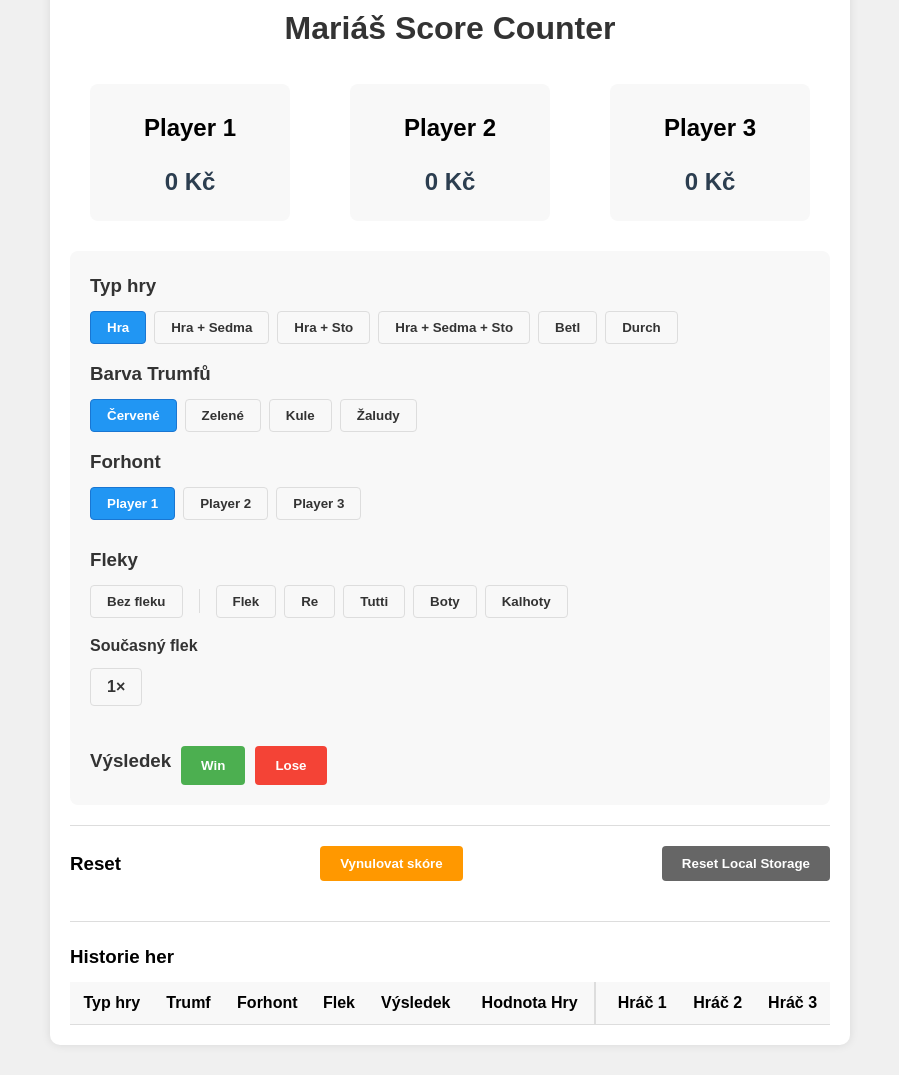
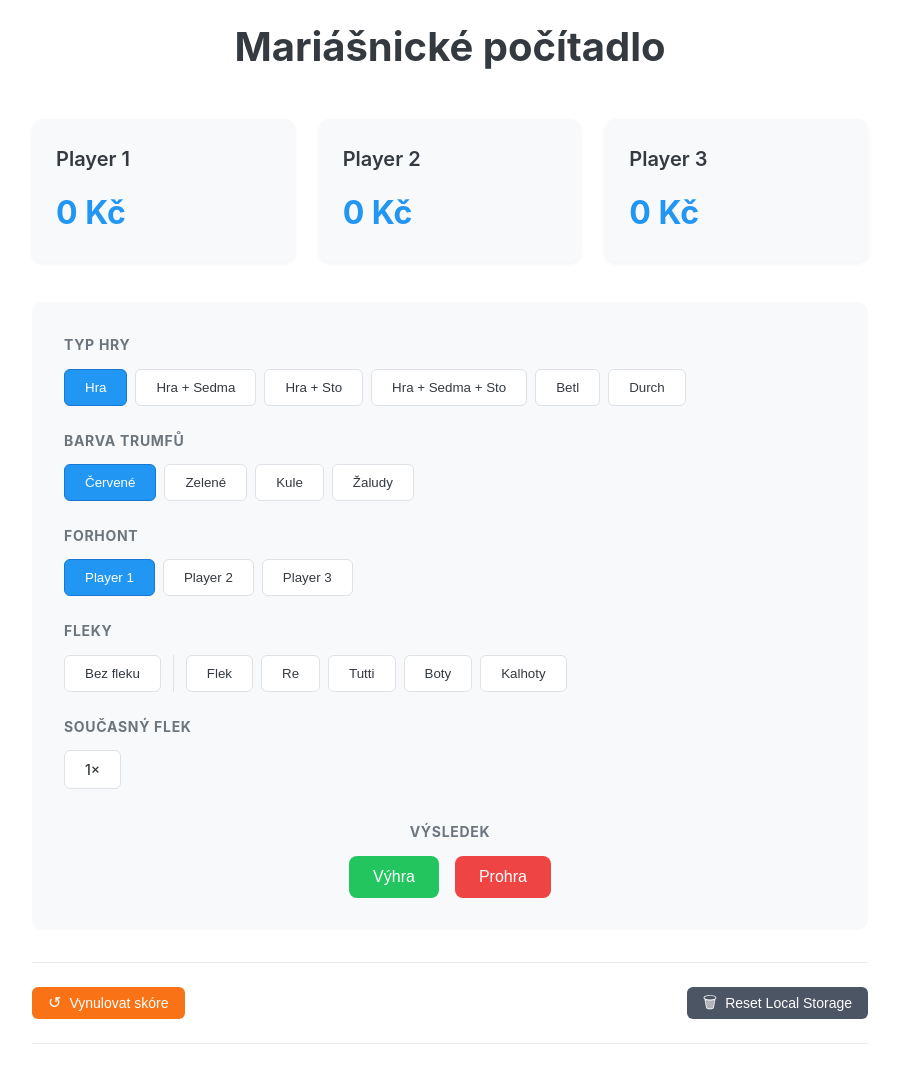
Before and after one commit to Hannsek/marias-counter, a plain HTML site: page index.html in a window 1280 px wide. Shown: the part 37-1112 px from the top of the page, without its empty margins (190-1089 px from the left). Drawn offline with Linux system fonts and the light colour scheme.

Commit message:
feat: UX adjustments vol. 5

```diff
--- a/index.html
+++ b/index.html
@@ -3,13 +3,13 @@
 <head>
     <meta charset="UTF-8">
     <meta name="viewport" content="width=device-width, initial-scale=1.0">
-    <title>Mariáš Score Counter</title>
+    <title>Mariášnické počítadlo</title>
     <link rel="stylesheet" href="styles.css">
 </head>
 <body>
     <div class="vertical-center">
         <div class="container">
-            <h1>Mariáš Score Counter</h1>
+            <h1>Mariášnické počítadlo</h1>
 
             <!-- Player section -->
             <div class="players">
@@ -70,7 +70,8 @@
                         <button class="flek-button" id="boty">Boty</button>
                         <button class="flek-button" id="kalhoty">Kalhoty</button>
                     </div>
-                    <h4>Současný flek</h4>
+
+                    <h3>Současný flek</h3>
                     <div class="button-group">
                         <div class="current-flek">1×</div>
                     </div>
@@ -78,15 +79,22 @@
 
                 <div class="game-result">
                     <h3>Výsledek</h3>
-                    <button id="win">Win</button>
-                    <button id="lose">Lose</button>
+                    <div class="result-buttons">
+                        <button id="win">Výhra</button>
+                        <button id="lose">Prohra</button>
+                    </div>
                 </div>
             </div>
 
             <div class="reset-controls">
-                <h3>Reset</h3>
-                <button id="resetScores" class="reset-button">Vynulovat skóre</button>
-                <button id="resetStorage" class="reset-storage-button">Reset Local Storage</button>
+                <button id="resetScores" class="reset-button">
+                    <span class="icon">↺</span>
+                    Vynulovat skóre
+                </button>
+                <button id="resetStorage" class="reset-storage-button">
+                    <span class="icon">🗑</span>
+                    Reset Local Storage
+                </button>
             </div>
 
             <div class="game-history">
--- a/styles.css
+++ b/styles.css
@@ -1,3 +1,19 @@
+:root {
+    --primary-color: #2196F3;
+    --primary-dark: #1976D2;
+    --success-color: #4CAF50;
+    --danger-color: #f44336;
+    --gray-100: #f8f9fa;
+    --gray-200: #e9ecef;
+    --gray-300: #dee2e6;
+    --gray-600: #6c757d;
+    --gray-800: #343a40;
+    --shadow-sm: 0 2px 4px rgba(0,0,0,0.05);
+    --shadow-md: 0 4px 6px rgba(0,0,0,0.1);
+    --radius-sm: 6px;
+    --radius-md: 10px;
+}
+
 * {
     margin: 0;
     padding: 0;
@@ -5,285 +21,301 @@
 }
 
 body {
-  font-family: Arial, sans-serif;
+    font-family: 'Inter', -apple-system, BlinkMacSystemFont, sans-serif;
     line-height: 1.6;
-  background-color: #f0f0f0;
-  margin: 0;
+    background-color: var(--gray-100);
+    color: var(--gray-800);
 }
 
 .container {
-  width: 800px;
+    width: 900px;
     margin: 20px auto;
     background-color: white;
-  padding: 20px;
-  border-radius: 10px;
-  box-shadow: 0 0 10px rgba(0, 0, 0, 0.1);
-}
-
-.vertical-center {
-    min-height: 100vh;  /* Takes full viewport height */
-    display: flex;
-    align-items: center;
+    padding: 32px;
+    border-radius: var(--radius-md);
+    box-shadow: var(--shadow-md);
 }
 
 h1 {
     text-align: center;
-  margin-bottom: 30px;
-  color: #333;
+    margin-bottom: 40px;
+    color: var(--gray-800);
+    font-size: 2.5rem;
+    font-weight: 700;
 }
 
+/* Players section */
 .players {
-  display: flex;
-  justify-content: space-around;
-  flex-wrap: wrap;
-  gap: 20px;
+    display: grid;
+    grid-template-columns: repeat(3, 1fr);
+    gap: 24px;
+    margin-bottom: 40px;
 }
 
 .player {
-  text-align: center;
-  padding: 20px;
-  background-color: #f8f8f8;
-  border-radius: 8px;
-  width: 200px;
-  flex: 0 0 200px;
+    background-color: var(--gray-100);
+    padding: 24px;
+    border-radius: var(--radius-md);
+    box-shadow: var(--shadow-sm);
+    transition: transform 0.2s;
+}
+
+.player:hover {
+    transform: translateY(-2px);
+}
+
+.player-name {
+    font-size: 1.25rem;
+    font-weight: 600;
+    color: var(--gray-800);
+    margin-bottom: 12px;
 }
 
 .score {
-  font-size: 24px;
-  font-weight: bold;
-  margin-top: 10px;
-  color: #2c3e50;
+    font-size: 2rem;
+    font-weight: 700;
+    color: var(--primary-color);
 }
 
-/* Game controls styling */
+/* Game controls */
 .game-controls {
-    margin-top: 30px;
-    padding: 20px;
-    background-color: #f8f8f8;
-    border-radius: 8px;
+    background-color: var(--gray-100);
+    padding: 32px;
+    border-radius: var(--radius-md);
+    margin-bottom: 32px;
 }
 
 .game-controls h3 {
-    margin-bottom: 10px;
-    color: #333;
-}
-
-.game-controls h4 {
-    margin-bottom: 10px;
-    color: #333;
-}
-
-.game-controls select {
-    padding: 8px;
-    margin-bottom: 15px;
-    border: 1px solid #ddd;
-    border-radius: 4px;
-    width: 200px;
-}
-
-.game-result {
-    display: flex;
-    gap: 10px;
-    margin-top: 15px;
-}
-
-button {
-    padding: 10px 20px;
-    border: none;
-    border-radius: 4px;
-    cursor: pointer;
-    font-weight: bold;
-}
-
-#win {
-    background-color: #4CAF50;
-    color: white;
-}
-
-#lose {
-    background-color: #f44336;
-    color: white;
-}
-
-button:hover {
-    opacity: 0.9;
-}
-
-/* Make the layout more responsive */
-@media (max-width: 600px) {
-    .game-controls {
-        padding: 15px;
-    }
-
-    .game-controls select {
-        width: 100%;
-    }
-}
-
-/* Fleky controlls */
-
-.flek-controls {
-    margin-top: 15px;
-    padding: 10px 0;
-}
-
-.flek-button {
-    padding: 8px 16px;
-    border: 1px solid #ddd;
-    background-color: #f8f8f8;
-    color: #333;
-    border-radius: 4px;
-    cursor: pointer;
-    transition: all 0.2s;
-}
-
-.flek-button:hover {
-    background-color: #e8e8e8;
-}
-
-.flek-button:disabled {
-    background-color: #ccc;
-    color: #666;
-    cursor: not-allowed;
-    border-color: #ccc;
-}
-
-.current-flek {
-    padding: 8px 16px;
-    border: 1px solid #ddd;
-    background-color: #f8f8f8;
-    color: #333;
-    border-radius: 4px;
-    display: inline-block;
-    font-weight: bold;
-    line-height: 1.2;
-}
-
-/* Optional: Add active state for flek buttons */
-.flek-button.active {
-    background-color: #2196F3;
-    color: white;
-    border-color: #1976D2;
-}
-
-.player-name {
-    padding: 5px;
-    border-radius: 4px;
-    min-width: 100px;
-    cursor: text;
-    overflow: hidden;
-    white-space: nowrap;
-    margin: 0 auto;
-    display: block;
-}
-
-.player-name:hover {
-    background-color: #eee;
-}
-
-.player-name:focus {
-    background-color: #fff;
-    outline: 2px solid #2196F3;
-}
-
-.reset-controls {
-    margin-top: 20px;
-    padding: 20px 0;
-    border-top: 1px solid #ddd;
-    display: flex;
-    justify-content: space-between;  /* This spreads the buttons apart */
-    align-items: center;
-}
-
-.reset-button {
-    background-color: #ff9800;  /* Orange color for warning */
-    color: white;
-}
-
-.reset-storage-button {
-    background-color: #666;  /* Dark gray */
-    color: white;
-}
-
-.game-history {
-    margin-top: 20px;
-    padding-top: 20px;
-    border-top: 1px solid #ddd;
-}
-
-.game-history table {
-    width: 100%;
-    border-collapse: collapse;
-    margin-top: 10px;
-}
-
-.game-history th,
-.game-history td {
-    padding: 8px;
-    text-align: center;
-    border-bottom: 1px solid #ddd;
-}
-
-.game-history th {
-    background-color: #f8f8f8;
-    font-weight: bold;
-}
-
-.game-history tr:hover {
-    background-color: #f5f5f5;
-}
-
-.win {
-    color: #4CAF50;
-}
-
-.lose {
-    color: #f44336;
+    color: var(--gray-600);
+    font-size: 0.875rem;
+    text-transform: uppercase;
+    letter-spacing: 0.05em;
+    margin-bottom: 12px;
 }
 
 .button-group {
     display: flex;
     flex-wrap: wrap;
     gap: 8px;
-    margin-bottom: 15px;
+    margin-bottom: 24px;
 }
 
 .button-group button {
-    padding: 8px 16px;
-    border: 1px solid #ddd;
-    background-color: #f8f8f8;
-    color: #333;
-    border-radius: 4px;
-    cursor: pointer;
+    padding: 10px 20px;
+    border: 1px solid var(--gray-300);
+    background-color: white;
+    color: var(--gray-800);
+    border-radius: var(--radius-sm);
+    font-weight: 500;
     transition: all 0.2s;
 }
 
 .button-group button:hover {
-    background-color: #e8e8e8;
+    background-color: var(--gray-200);
+    border-color: var(--gray-400);
 }
 
 .button-group button.active {
-    background-color: #2196F3;
+    background-color: var(--primary-color);
     color: white;
-    border-color: #1976D2;
+    border-color: var(--primary-dark);
 }
 
-/* Hide trumf buttons for Betl and Durch */
-.hide-trumf .trumf-color {
-    display: none;
+/* Game result buttons */
+.game-result {
+    margin-top: 32px;
+    display: flex;
+    flex-direction: column;
+    align-items: center;
 }
 
+.game-result h3 {
+    margin-bottom: 16px;
+    color: var(--gray-600);
+    font-size: 0.875rem;
+    text-transform: uppercase;
+    letter-spacing: 0.05em;
+}
+
+.result-buttons {
+    display: flex;
+    gap: 16px;
+    justify-content: center;
+}
+
+#win, #lose {
+    padding: 12px 24px;
+    border: none;
+    border-radius: 8px;
+    font-weight: 500;
+    font-size: 1rem;
+    transition: background-color 0.2s;
+}
+
+#win {
+    background-color: #22c55e;
+    color: white;
+}
+
+#win:hover {
+    background-color: #16a34a;
+}
+
+#lose {
+    background-color: #ef4444;
+    color: white;
+}
+
+#lose:hover {
+    background-color: #dc2626;
+}
+
+/* History table */
+.game-history {
+    margin-top: 40px;
+    overflow-x: auto;
+}
+
+.game-history table {
+    width: 100%;
+    border-collapse: separate;
+    border-spacing: 0;
+}
+
+.game-history th {
+    background-color: var(--gray-100);
+    padding: 12px;
+    font-weight: 600;
+    text-align: center;
+    border-bottom: 2px solid var(--gray-300);
+}
+
+.game-history td {
+    padding: 12px;
+    border-bottom: 1px solid var(--gray-200);
+    text-align: center;
+}
+
+.game-history tr:hover td {
+    background-color: var(--gray-100);
+}
+
+/* Reset controls */
+.reset-controls {
+    margin-top: 32px;
+    margin-bottom: 32px;
+    padding-top: 24px;
+    padding-bottom: 24px;
+    border-top: 1px solid var(--gray-200);
+    border-bottom: 1px solid var(--gray-200);
+    display: flex;
+    justify-content: space-between;
+}
+
+.reset-button, .reset-storage-button {
+    display: inline-flex;
+    align-items: center;
+    gap: 8px;
+    padding: 8px 16px;
+    border: none;
+    border-radius: 6px;
+    font-size: 0.875rem;
+    font-weight: 500;
+    transition: background-color 0.2s;
+}
+
+.reset-button {
+    background-color: #f97316;  /* Tailwind orange-500 */
+    color: white;
+}
+
+.reset-button:hover {
+    background-color: #ea580c;  /* Tailwind orange-600 */
+}
+
+.reset-storage-button {
+    background-color: #4b5563;  /* Tailwind gray-600 */
+    color: white;
+}
+
+.reset-storage-button:hover {
+    background-color: #374151;  /* Tailwind gray-700 */
+}
+
+/* Style for the icons */
+.icon {
+    font-size: 1rem;
+    line-height: 1;
+    display: inline-flex;
+    align-items: center;
+}
+
+/* Utilities */
+.win { color: var(--success-color); }
+.lose { color: var(--danger-color); }
+
+/* Keep the sum row's first cell right-aligned */
+#historySum td:first-child {
+    text-align: right;
+}
+
+/* Update flek display styles */
+.flek-display {
+    display: flex;
+    align-items: center;
+    gap: 12px;
+    margin-top: 24px;  /* Match spacing with other sections */
+}
+
+/* All h3 headers will now have consistent styling */
+.game-controls h3 {
+    color: var(--gray-600);
+    font-size: 0.875rem;
+    text-transform: uppercase;
+    letter-spacing: 0.05em;
+    margin-bottom: 12px;
+}
+
+/* Update current-flek to exactly match button styles */
+.current-flek {
+    padding: 8px 20px;  /* Reduced from 10px to 8px vertical padding */
+    border: 1px solid var(--gray-300);
+    background-color: white;
+    color: var(--gray-800);
+    border-radius: var(--radius-sm);
+    font-weight: 500;
+    font-size: 0.875rem;
+    line-height: 1.5;  /* Add this to match button text line height */
+    display: inline-flex;  /* Add this */
+    align-items: center;  /* Add this */
+}
+
+/* Update fixed widths for history table columns */
+.game-history th:nth-child(1) { width: 13%; }  /* Typ hry */
+.game-history th:nth-child(2) { width: 12%; }  /* Trumf */
+.game-history th:nth-child(3) { width: 10%; }  /* Forhont */
+.game-history th:nth-child(4) { width: 7%; }   /* Flek */
+.game-history th:nth-child(5) { width: 10%; }  /* Výsledek */
+.game-history th:nth-child(6) { width: 10%; }  /* Hodnota Hry */
+.game-history th:nth-child(7),
+.game-history th:nth-child(8),
+.game-history th:nth-child(9) { width: calc(40% / 3); }  /* Player columns */
+
+/* Add this to your CSS */
 .button-separator {
     width: 1px;
-    height: 24px;  /* Adjust height as needed */
-    background-color: #ddd;
-    margin: 0 8px;  /* Add space around the line */
-    align-self: center;  /* Center vertically */
+    background-color: var(--gray-300);
+    margin: 0 4px;  /* Add small margin on both sides */
+    align-self: stretch;  /* Make it full height */
 }
 
-/* Add vertical line before player columns */
-.game-history th:nth-child(7),
-.game-history td:nth-child(7) {
-    border-left: 2px solid #ddd;  /* Thicker line for better visibility */
-    padding-left: 16px;  /* Add some space after the line */
+/* Add vertical line before player columns in history table, excluding header and sum row */
+.game-history tbody tr:not(#historySum) td:nth-child(7) {
+    border-left: 2px solid var(--gray-300);
+    padding-left: 16px;
 }
+
+/* Remove bottom border from sum row */
+#historySum td {
+    border-bottom: none;
+}
```
Lines whose indentation alone changed are shown as unchanged.
